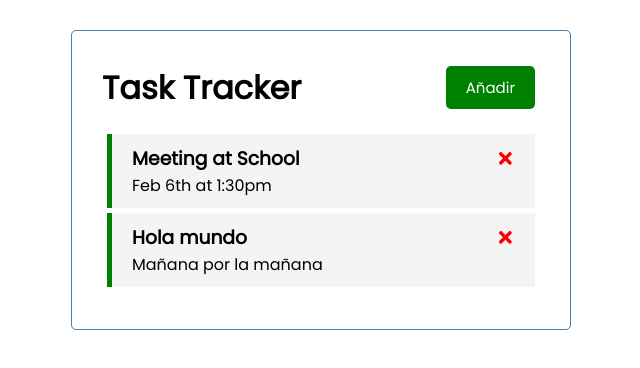
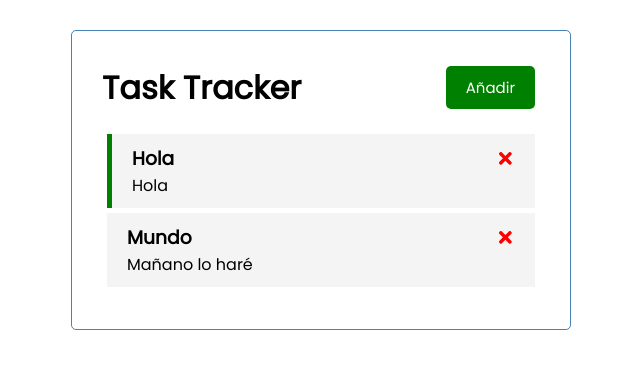
Before and after one commit to ealvar13/react-task-tracker, a React (Create React App) app: page / in a window 1280 px wide. Shown: the top 368 px of the page, without its empty margins (319-959 px from the left). Built offline with nearby package versions, Linux system fonts and the light colour scheme; data requests are answered from the project's data file.

Commit message:
Task reminder write to db

```diff
--- a/db.json
+++ b/db.json
@@ -1,16 +1,16 @@
 {
   "tasks": [
     {
-      "id": 2,
-      "text": "Meeting at School",
-      "day": "Feb 6th at 1:30pm",
-      "reminder": true
+      "text": "Hola",
+      "day": "Hola",
+      "reminder": true,
+      "id": 5
     },
     {
-      "text": "Hola mundo",
-      "day": "Mañana por la mañana",
-      "reminder": true,
-      "id": 3
+      "text": "Mundo",
+      "day": "Mañano lo haré",
+      "reminder": false,
+      "id": 6
     }
   ]
 }
--- a/src/App.js
+++ b/src/App.js
@@ -19,6 +19,14 @@
   // Fetch Tasks
   const fetchTasks = async () => {
     const res = await fetch("http://localhost:5000/tasks");
+    const data = await res.json();
+
+    return data;
+  };
+
+  // Fetch Task working here
+  const fetchTask = async (id) => {
+    const res = await fetch(`http://localhost:5000/tasks/${id}`);
     const data = await res.json();
 
     return data;
@@ -54,10 +62,23 @@
 
   // Toggle Reminder
 
-  const toggleReminder = (id) => {
+  const toggleReminder = async (id) => {
+    const taskToToggle = await fetchTask(id);
+    const updTask = { ...taskToToggle, reminder: !taskToToggle.reminder };
+
+    const res = await fetch(`http://localhost:5000/tasks/${id}`, {
+      method: "PUT",
+      headers: {
+        "Content-type": "application/json",
+      },
+      body: JSON.stringify(updTask),
+    });
+
+    const data = await res.json();
+
     setTasks(
       tasks.map((task) =>
-        task.id === id ? { ...task, reminder: !task.reminder } : task
+        task.id === id ? { ...task, reminder: data.reminder } : task
       )
     );
   };
```
Also changed, not shown: 1 other file (tests, documents, lock files or other folders).
